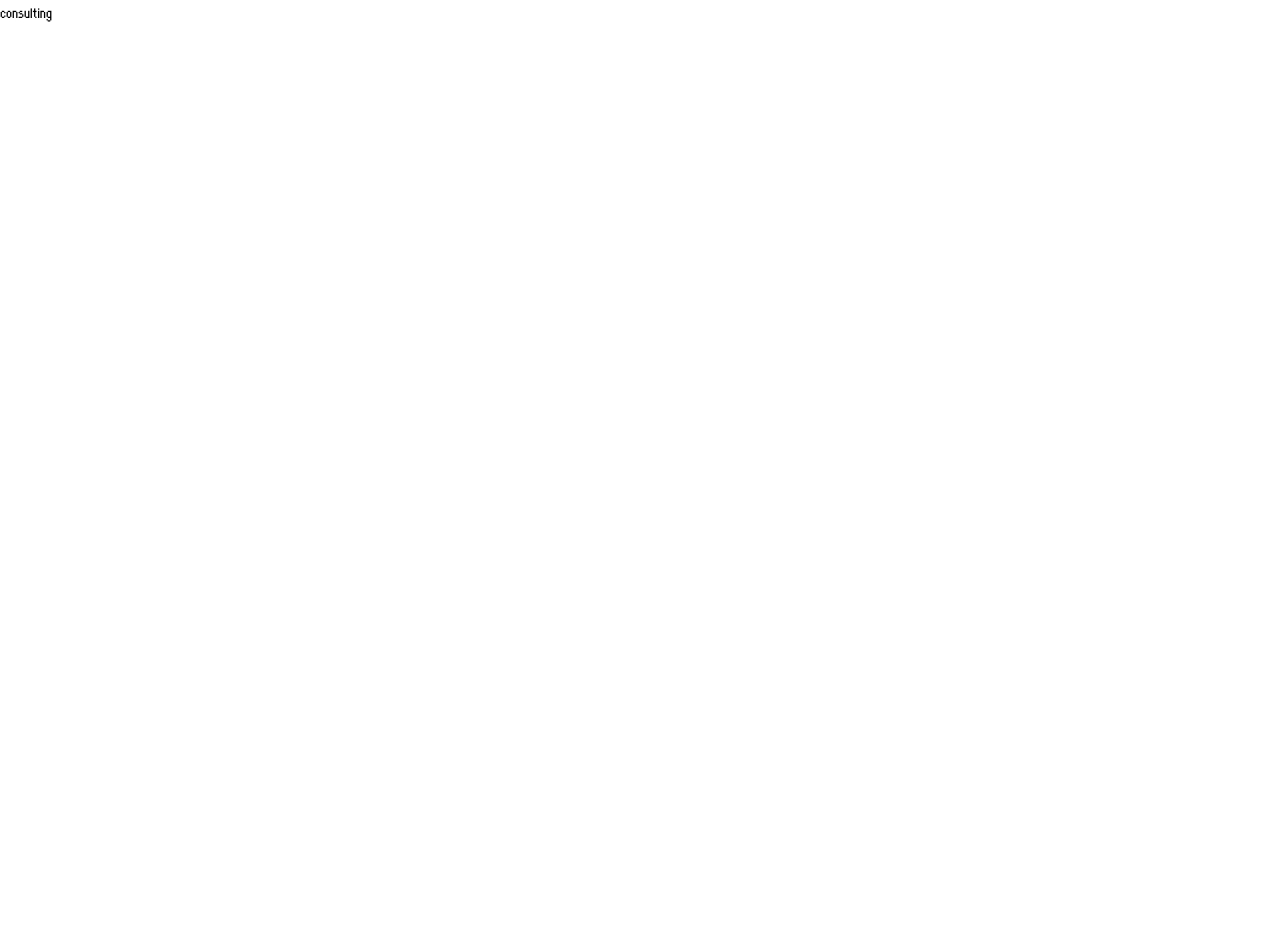
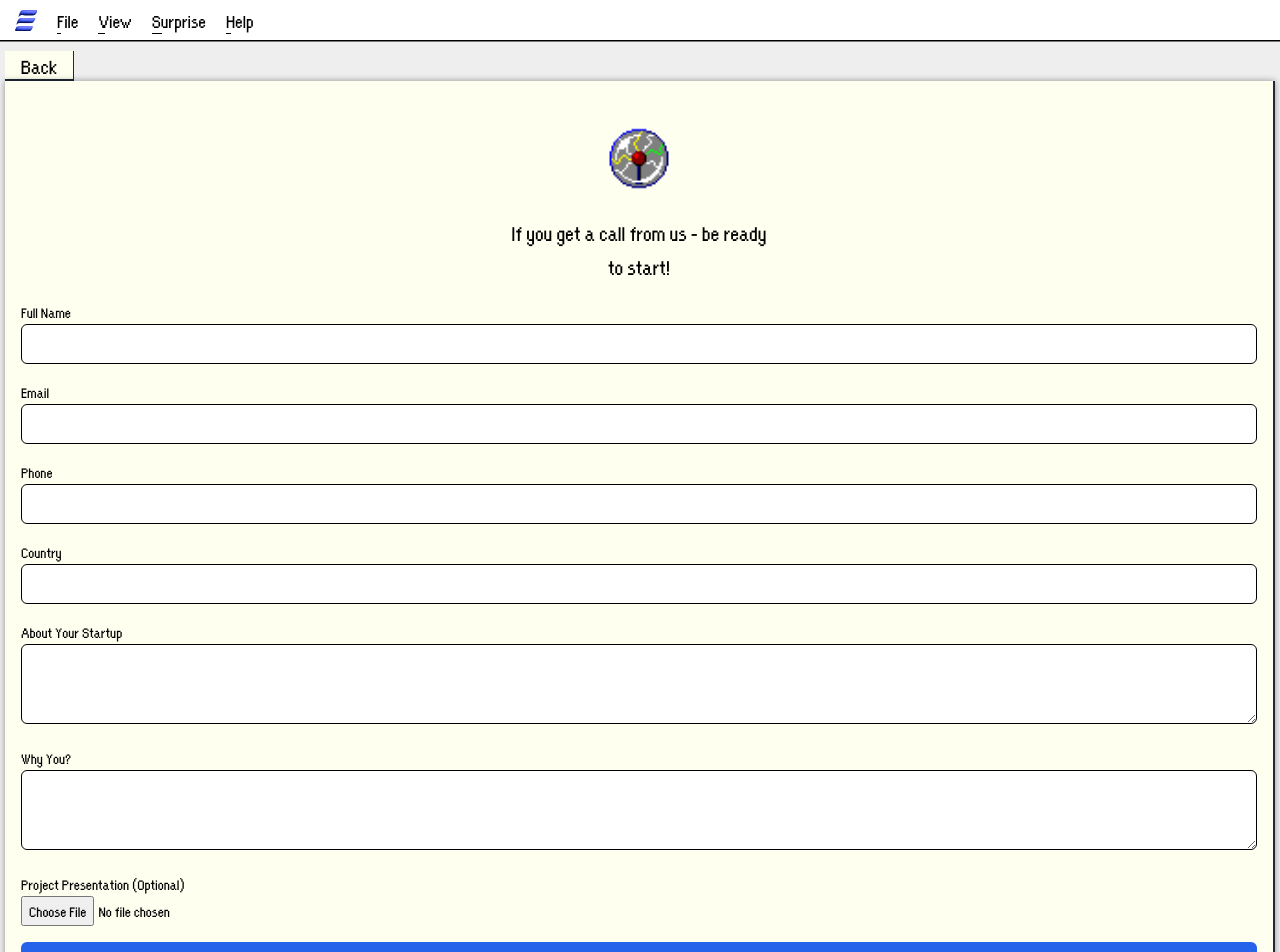
Before and after one commit to achiewe/project-erko-front, a Next.js app: page /erko/consulting in a window 1280 px wide. Shown: the top 952 px of the page. Before the commit the page ends 800 px from the top, so only its background shows below. Built offline with nearby package versions, Linux system fonts and the light colour scheme.

Commit message:
create startup consulting folder inside components folder and there is form for that create formSchema to validate it and then user submit and share the information

```diff
--- /dev/null
+++ b/src/app/components/StartupConsultCont/FileUpload.tsx
@@ -0,0 +1,23 @@
+import { FieldError, UseFormRegister } from "react-hook-form";
+
+interface FileUploadProps {
+  label: string;
+  name: string;
+  register: UseFormRegister<any>;
+  error?: FieldError;
+}
+
+export default function FileUpload({
+  label,
+  name,
+  register,
+  error,
+}: FileUploadProps) {
+  return (
+    <div>
+      <label className="block font-medium">{label}</label>
+      <input type="file" {...register(name)} className="w-full" />
+      {error && <p className="text-red-500 text-sm">{error.message}</p>}
+    </div>
+  );
+}
--- /dev/null
+++ b/src/app/components/StartupConsultCont/FormField.tsx
@@ -0,0 +1,29 @@
+import { FieldError, UseFormRegister } from "react-hook-form";
+
+interface FormFieldProps {
+  label: string;
+  name: string;
+  type?: string;
+  register: UseFormRegister<any>;
+  error?: FieldError;
+}
+
+export default function FormField({
+  label,
+  name,
+  type = "text",
+  register,
+  error,
+}: FormFieldProps) {
+  return (
+    <div>
+      <label className="block font-medium">{label}</label>
+      <input
+        {...register(name)}
+        type={type}
+        className="w-full pl-2 border border-black outline-none h-10 rounded-md"
+      />
+      {error && <p className="text-red-500 text-sm">{error.message}</p>}
+    </div>
+  );
+}
--- /dev/null
+++ b/src/app/components/StartupConsultCont/InfoBanner.tsx
@@ -0,0 +1,14 @@
+import Image from "next/image";
+import React from "react";
+import startupPng from "../../../../public/assets/startupConsalt .webp";
+
+export default function InfoBanner() {
+  return (
+    <div className="w-full flex flex-col justify-center items-center">
+      <Image src={startupPng} alt="startup png" width={124} height={115} />
+      <h3 className="text-[23px] w-full max-w-[260px] text-center">
+        If you get a call from us - be ready to start!
+      </h3>
+    </div>
+  );
+}
--- /dev/null
+++ b/src/app/components/StartupConsultCont/StartupFormContainer.tsx
@@ -0,0 +1,110 @@
+"use client";
+import { formSchema } from "@/app/utils/consultingSchema";
+import { yupResolver } from "@hookform/resolvers/yup";
+import React, { useState } from "react";
+import { useForm } from "react-hook-form";
+import FormField from "./FormField";
+import FileUpload from "./FileUpload";
+import InfoBanner from "./InfoBanner";
+
+export default function StartupFormContainer() {
+  const [submitted, setSubmitted] = useState<boolean>(false);
+  const {
+    register,
+    handleSubmit,
+    formState: { errors },
+  } = useForm({
+    resolver: yupResolver(formSchema),
+  });
+
+  const onSubmit = (data: any) => {
+    console.log("Form Data:", data);
+    setSubmitted(true);
+  };
+  return (
+    <div
+      className="flex flex-row items-start sm:justify-center justify-start w-full
+  h-full h-mn:gap-y-[0px] h-sm:gap-y-[10px] h-mm:pt-[0px] gap-y-[40px] flex-wrap gap-x-[50px] bg-[#FFFFF0]
+  border-r-2 border-b-2 border-gray-800 drop-shadow-[0px_0px_3px_rgba(0,0,0,0.40)] py-[20px] relative"
+    >
+      {" "}
+      {submitted ? (
+        <div className="text-green-600 text-lg font-semibold text-center flex justify-center items-center h-full w-full">
+          ✅ Form submitted successfully! Redirecting...
+        </div>
+      ) : (
+        <div className="w-full flex flex-col items-center gap-[15px]">
+          <InfoBanner />
+          <form
+            onSubmit={handleSubmit(onSubmit)}
+            className="flex flex-col w-full h-full px-4 gap-4"
+          >
+            <FormField
+              label="Full Name"
+              name="fullName"
+              register={register}
+              error={errors.fullName}
+            />
+            <FormField
+              label="Email"
+              name="email"
+              type="email"
+              register={register}
+              error={errors.email}
+            />
+            <FormField
+              label="Phone"
+              name="phone"
+              register={register}
+              error={errors.phone}
+            />
+            <FormField
+              label="Country"
+              name="country"
+              register={register}
+              error={errors.country}
+            />
+
+            {/* Textarea Fields */}
+            <div>
+              <label className="block font-medium">About Your Startup</label>
+              <textarea
+                {...register("aboutYourStartup")}
+                className="w-full pl-2 border border-black outline-none h-20 rounded-md"
+              ></textarea>
+              {errors.aboutYourStartup && (
+                <p className="text-red-500 text-sm">
+                  {errors.aboutYourStartup.message}
+                </p>
+              )}
+            </div>
+
+            <div>
+              <label className="block font-medium">Why You?</label>
+              <textarea
+                {...register("whyYou")}
+                className="w-full pl-2 border border-black outline-none h-20 rounded-md"
+              ></textarea>
+              {errors.whyYou && (
+                <p className="text-red-500 text-sm">{errors.whyYou.message}</p>
+              )}
+            </div>
+
+            {/* File Upload Fields */}
+            <FileUpload
+              label="Project Presentation (Optional)"
+              name="projectPresentation"
+              register={register}
+            />
+            <button
+              type="submit"
+              className="bg-blue-600 text-white px-4 py-2 rounded-md"
+            >
+              Submit Information
+            </button>
+          </form>
+        </div>
+      )}
+    </div>
+  );
+}
--- a/src/app/erko/consulting/page.tsx
+++ b/src/app/erko/consulting/page.tsx
@@ -1,5 +1,16 @@
+import Header from "@/app/components/Header/Header";
+import BackButton from "@/app/components/MemberCard/BackButton";
+import StartupFormContainer from "@/app/components/StartupConsultCont/StartupFormContainer";
 import React from "react";
 
 export default function page() {
-  return <div>consulting</div>;
+  return (
+    <div className="w-full h-full bg-[#EEEEEE]">
+      <Header />
+      <div className="flex px-[5px] w-full h-full items-start flex-col pb-[10px]">
+        <BackButton destination="/erko" />
+        <StartupFormContainer />
+      </div>
+    </div>
+  );
 }
--- /dev/null
+++ b/src/app/utils/consultingSchema.ts
@@ -0,0 +1,13 @@
+import * as yup from "yup";
+
+export const formSchema = yup.object({
+    fullName: yup.string().required("Full Name is required"),
+    email: yup.string().email("Invalid email").required("Email is required"),
+    phone: yup.string()
+      .matches(/^\+?[1-9]\d{1,14}$/, "Invalid phone number")
+      .required("Phone number is required"),
+    country: yup.string().required("Country is required"),
+    aboutYourStartup: yup.string().required("This field is required"),
+    whyYou: yup.string().required("This field is required"),
+    projectPresentation: yup.mixed().nullable(), // Optional file upload
+  });
```
Also changed, not shown: public/assets/startupConsalt .webp (added).
